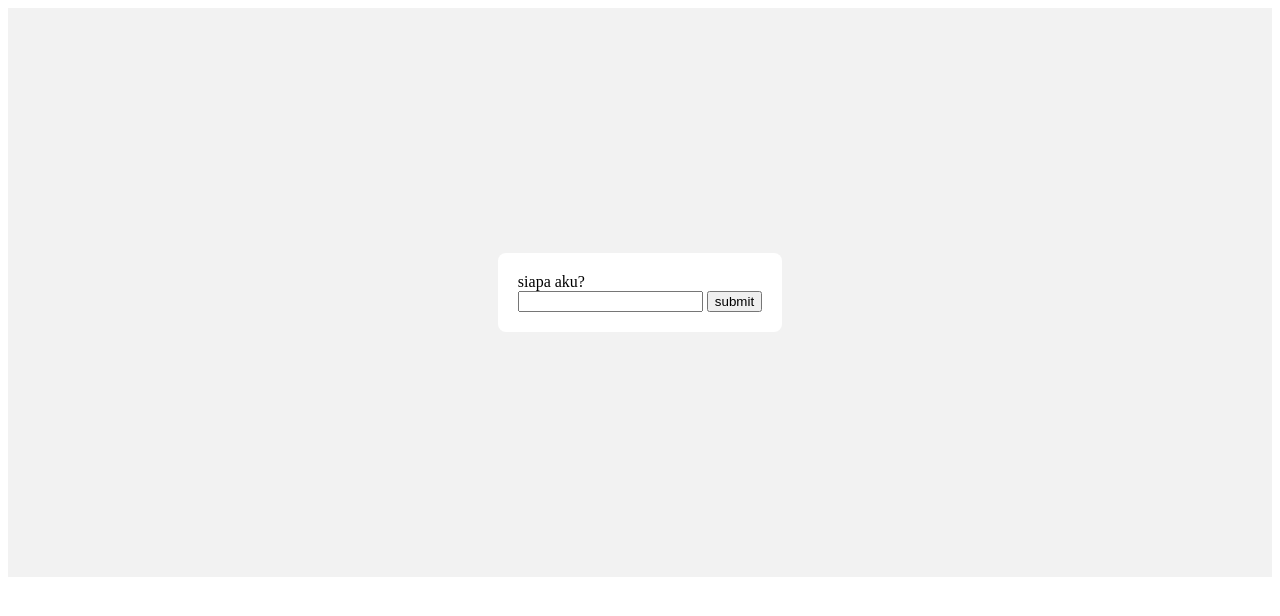
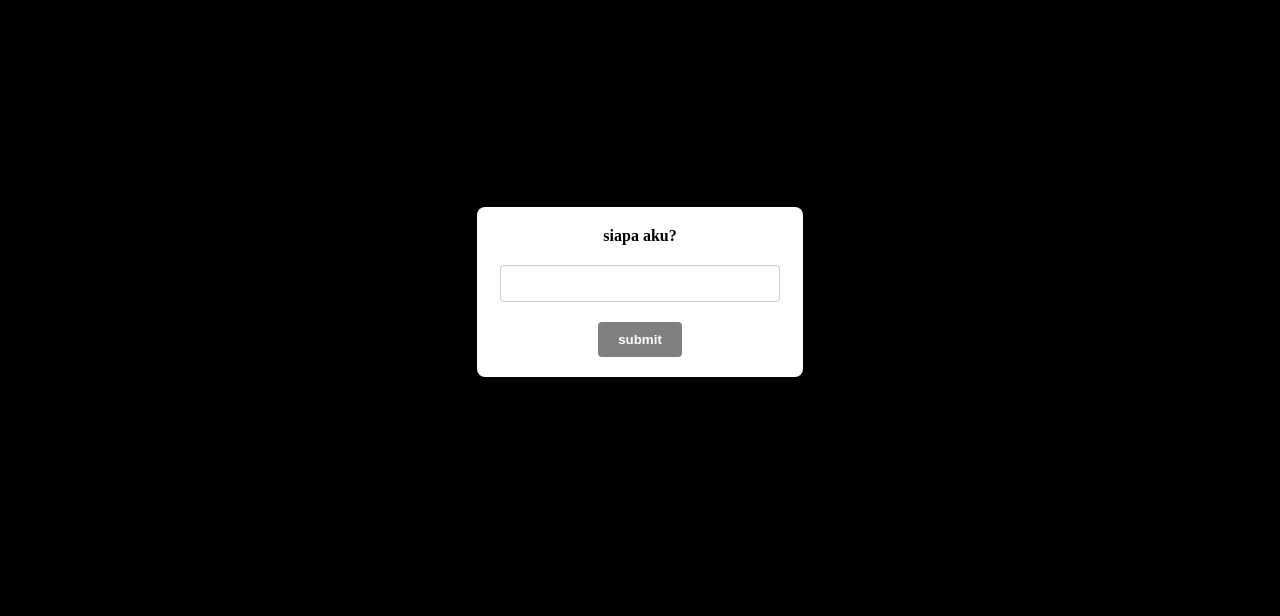
Before and after one commit to sakacyd/Project-Anniv, a plain HTML site: page index.html in a window 1280 px wide. Drawn offline with Linux system fonts and the light colour scheme.

Commit message:
second commit

```diff
--- a/css/styles.css
+++ b/css/styles.css
@@ -1,3 +1,7 @@
+body {
+  background-color: black; /* Latar belakang hitam */
+}
+
 /* Gaya dasar untuk container utama */
 .container {
   position: relative;
@@ -13,14 +17,54 @@
   display: flex;
   justify-content: center;
   align-items: center;
-  background-color: #f2f2f2;
+  background-color: black;
   transition: transform 1s ease;
 }
 
+/* Gaya untuk kotak password */
 .password-form {
-  padding: 20px;
-  background-color: white;
-  border-radius: 8px;
+  background-color: white; /* Latar belakang putih */
+  padding: 20px; /* Padding agar terlihat lebih lega */
+  border-radius: 8px; /* Sudut yang lebih lembut */
+  box-shadow: 0 0 10px rgba(0, 0, 0, 0.1); /* Shadow untuk efek 3D */
+  text-align: center;
+}
+
+.password-form label {
+  display: block;
+  margin-bottom: 2px;
+  font-weight: bold;
+}
+
+.password-form input[type="password"] {
+  width: 90%;
+  margin-bottom: 20px;
+  padding: 10px;
+  border: 1px solid #ccc;
+  border-radius: 4px;
+  transition: border-color 0.3s ease;
+}
+
+.password-form input[type="password"]:focus {
+  border-color: black; /* Warna border saat fokus */
+  outline: none; /* Hilangkan outline */
+}
+
+/* Gaya untuk tombol submit */
+.password-form button[type="submit"] {
+  padding: 10px 20px; /* Padding untuk ukuran tombol */
+  background-color: gray; /* Warna latar belakang tombol */
+  color: white; /* Warna teks tombol */
+  font-weight: bold;
+  border: none;
+  border-radius: 4px;
+  cursor: pointer;
+  transition: background-color 0.3s ease;
+  display: inline-block;
+}
+
+.password-form button[type="submit"]:hover {
+  background-color: black; /* Warna latar belakang saat hover */
 }
 
 /* Gaya dasar untuk slideshow */
```
